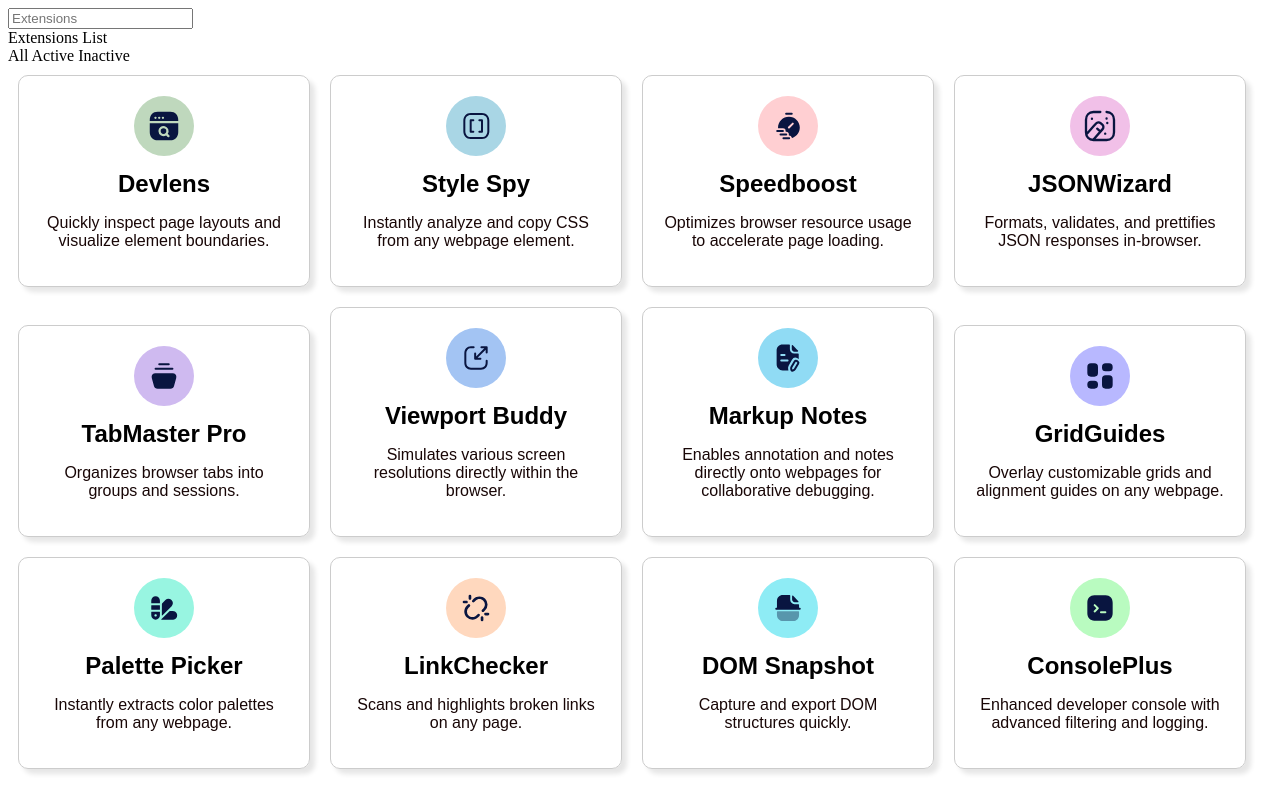
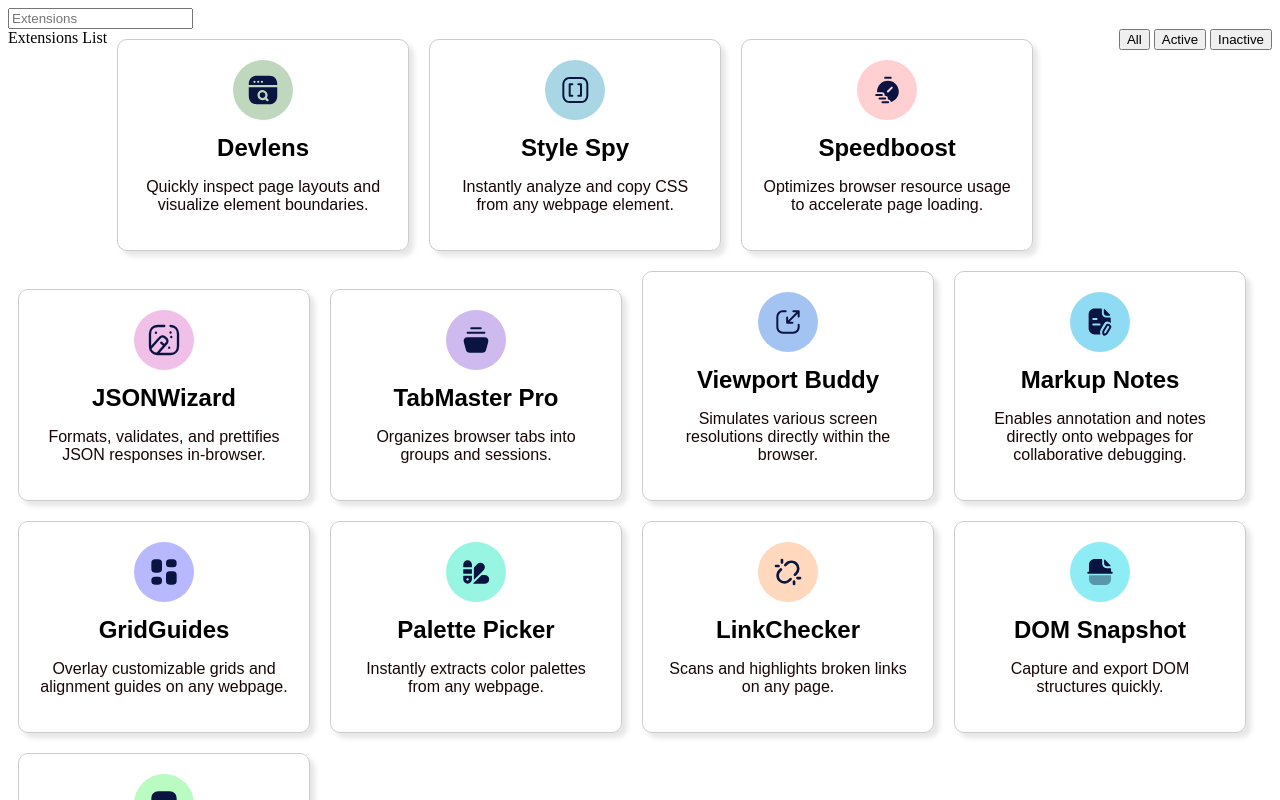
Before and after one commit to jp249/BrowserExtensionReact, a React (Vite) app: page / in a window 1280 px wide. Shown: the top 800 px of the page. Built offline with nearby package versions, Linux system fonts and the light colour scheme.

Commit message:
Header working without CSS nor filter

```diff
--- a/src/App.jsx
+++ b/src/App.jsx
@@ -7,12 +7,9 @@ function App() {
     <input type="search" placeholder="Extensions">
     </input>
   </div>
-  <div>
-  Extensions List {/*should become own component later*/}
-  <br></br>
-  </div>
-  <div>
-  All Active Inactive {/*should become own component later*/}
+  <div className="header2">
+  <span className="extensionsList">Extensions List {/*should become own component later*/}</span>
+  <span className="active"> <button>All</button> <button>Active</button> <button>Inactive</button> {/*should become own component later*/}</span>
   {/*<br></br>*/}
   </div>
   <Card paragraph = "Quickly inspect page layouts and visualize element boundaries." image= '/logo-devlens.svg' header = "Devlens">
--- a/src/index.css
+++ b/src/index.css
@@ -27,3 +27,13 @@ color: black;
 font-family: Arial, Helvetica, sans-serif;
 color: hsl(0, 60%, 6%);
 }
+
+.header2 .extensionsList{
+  float: left;
+  text-align: left;
+}
+
+.header2 .active{
+  float: right;
+  text-align: right;
+}
```
